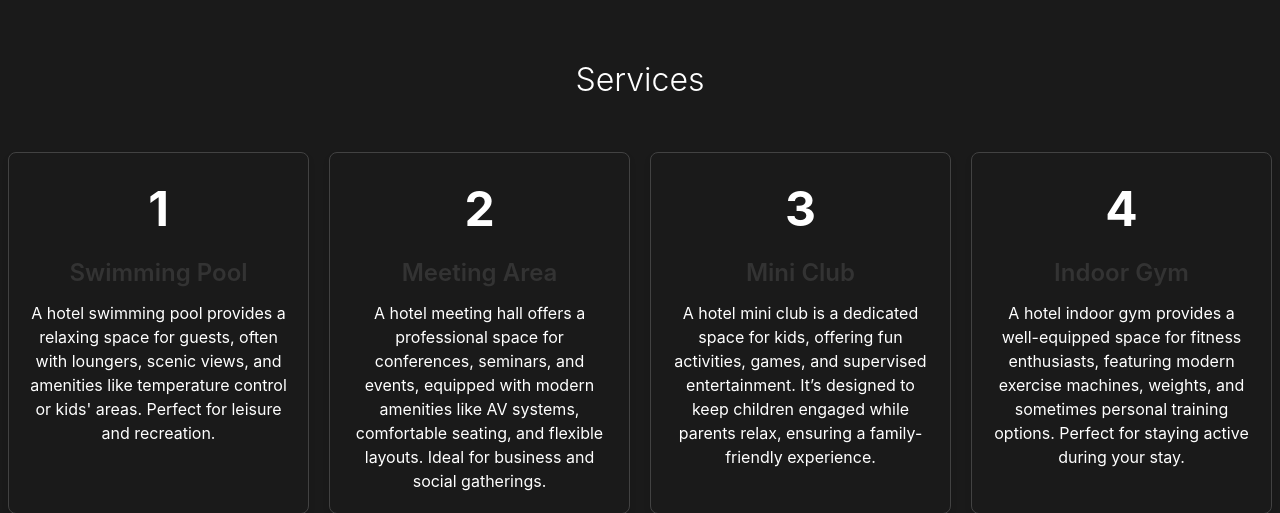
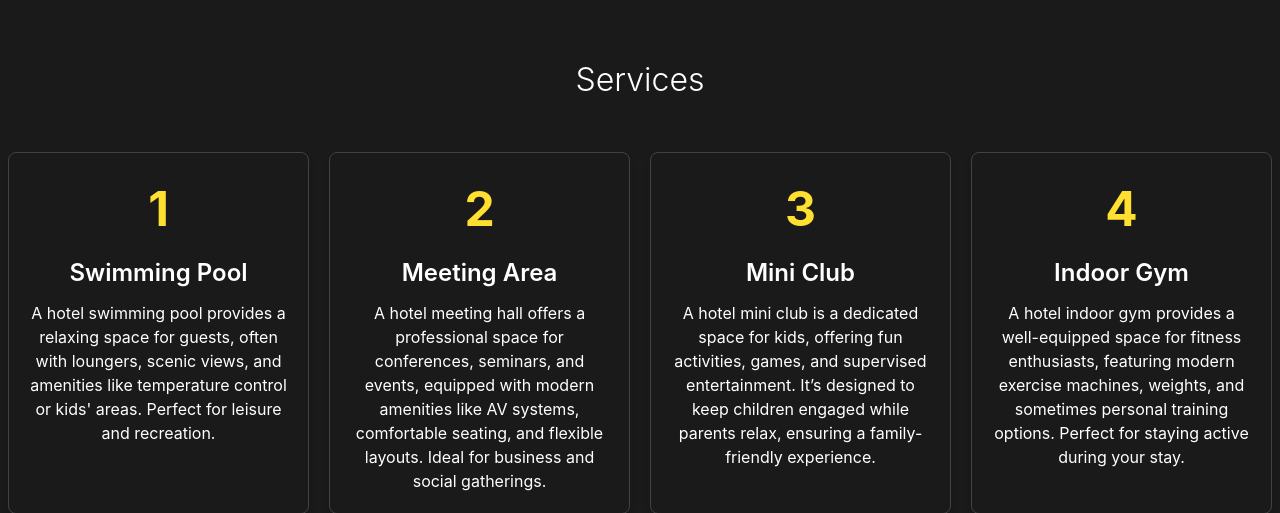
Before and after one commit to kaushal320/HotelView, a Django app: page /about/ in a window 1280 px wide. Shown: the part 649-1162 px from the top of the page. Run offline with Django 5.2, Linux system fonts and the light colour scheme.

Commit message:
Changed somethings

```diff
--- a/HotelView/static/styles/styles.css
+++ b/HotelView/static/styles/styles.css
@@ -388,14 +388,14 @@
 .service-number {
     font-size: 3rem;
     font-weight: bold;
-    color: #ffffff;
+    color: #ffe030;
     margin-bottom: 10px;
 }
 
 .service-title {
     font-size: 1.5rem;
     font-weight: 600;
-    color: #333;
+    color: #ffffff;
     margin-bottom: 10px;
 }
 
```
Also changed, not shown: 1 other file.
